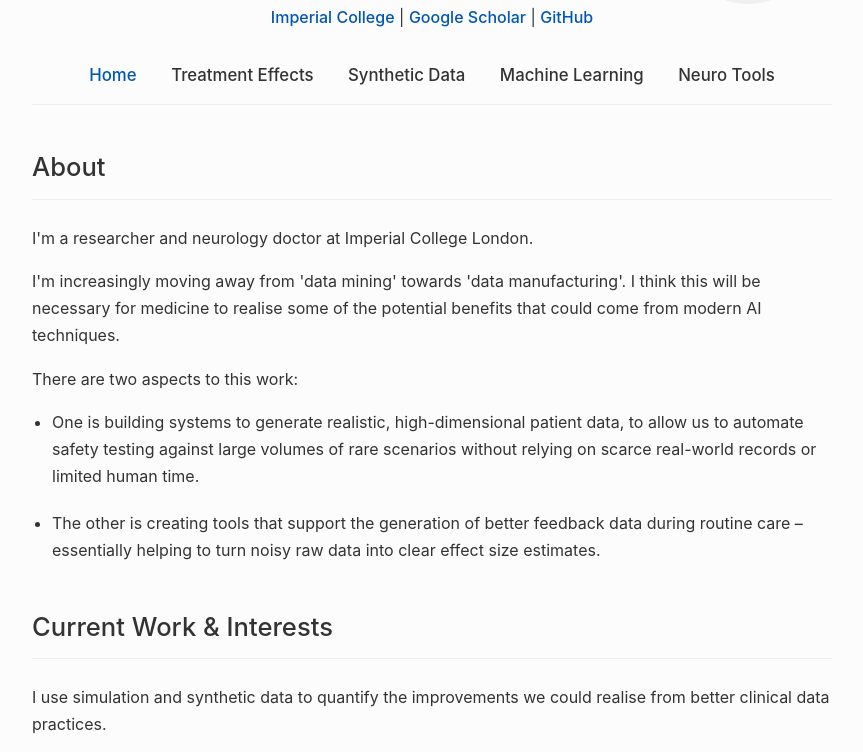
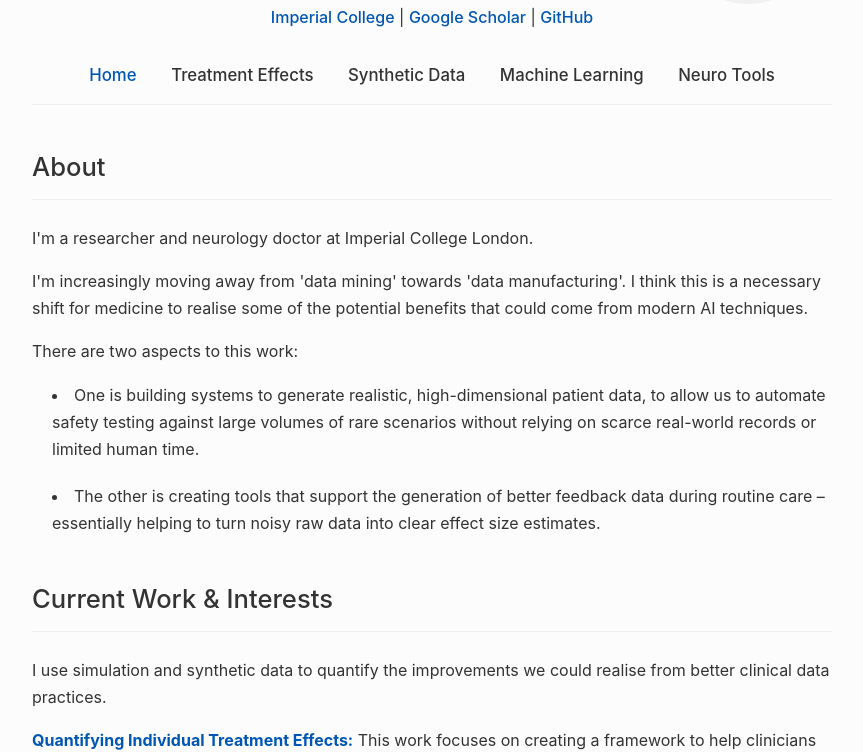
Before and after one commit to stepdaug/stepdaug.github.io, a plain HTML site: page index.html in a window 1280 px wide. Shown: the part 269-1021 px from the top of the page, without its empty margins (208-1071 px from the left). Drawn offline with Linux system fonts and the light colour scheme.

Commit message:
Update index.html

```diff
--- a/index.html
+++ b/index.html
@@ -191,21 +191,21 @@
                 I'm a researcher and neurology doctor at Imperial College London.
             </p>
             <p>
-                 I'm increasingly moving away from 'data mining' towards 'data manufacturing'. I think this will be necessary for medicine to realise some of the potential benefits that could come from modern AI techniques.
+                 I'm increasingly moving away from 'data mining' towards 'data manufacturing'. I think this is a necessary shift for medicine to realise some of the potential benefits that could come from modern AI techniques.
             </p>
             <p>
                 There are two aspects to this work:
             </p>
-            <ul style="list-style-type: disc; padding-left: 20px;">
+            <!-- 'list-style-position: inside' ensures bullets don't fall off the edge of the screen -->
+            <ul style="list-style-type: disc; list-style-position: inside; padding-left: 20px;">
                 <li>
                     One is building systems to generate realistic, high-dimensional patient data, to allow us to automate safety testing against large volumes of rare scenarios without relying on scarce real-world records or limited human time.
                 </li>
-                <li>
+                <li style="margin-top: 10px;">
                     The other is creating tools that support the generation of better feedback data during routine care – essentially helping to turn noisy raw data into clear effect size estimates.
                 </li>
             </ul>
         </section>
-
         <section id="current-work">
             <h2>Current Work & Interests</h2>
             <p>I use simulation and synthetic data to quantify the improvements we could realise from better clinical data practices.</p>
```
